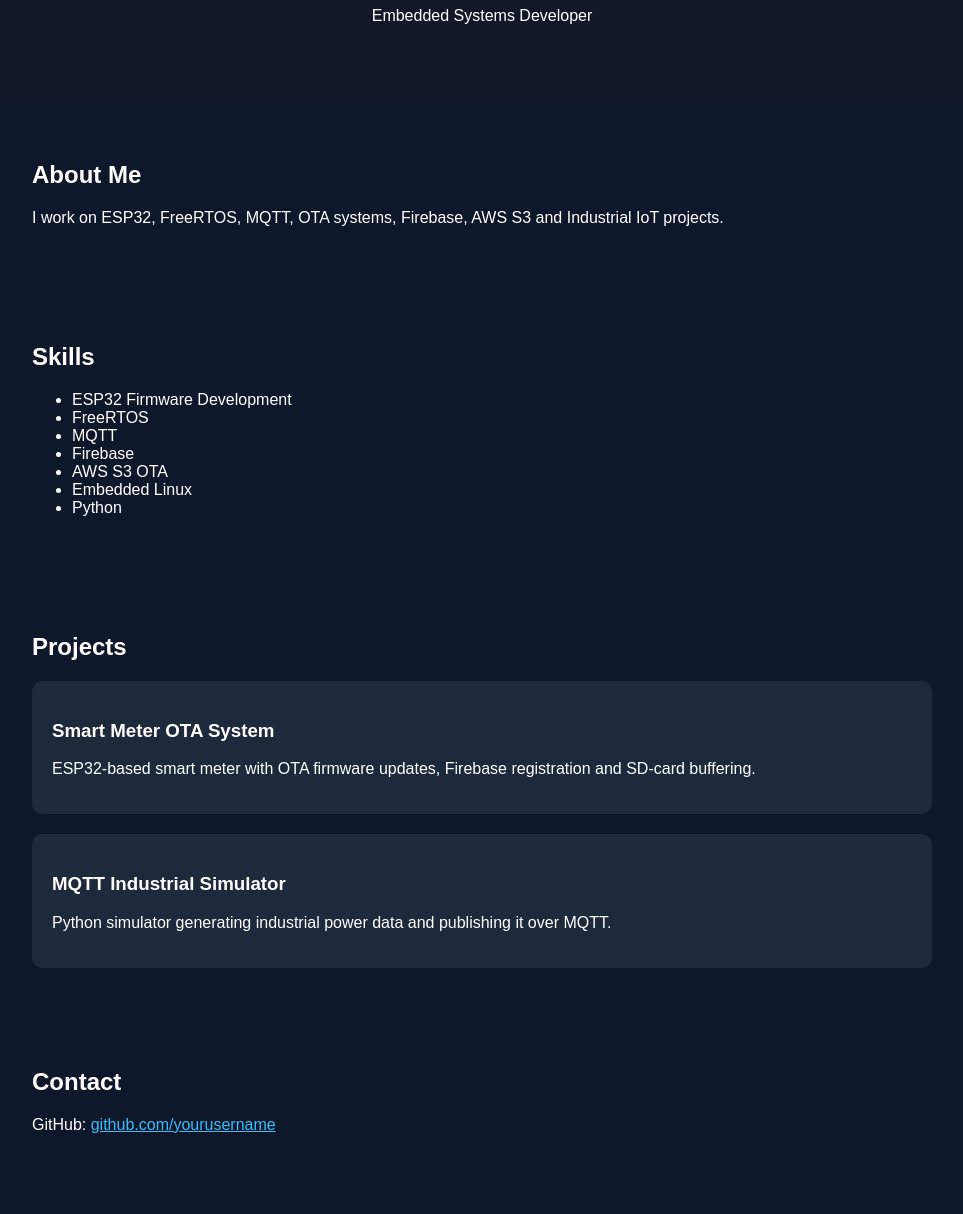
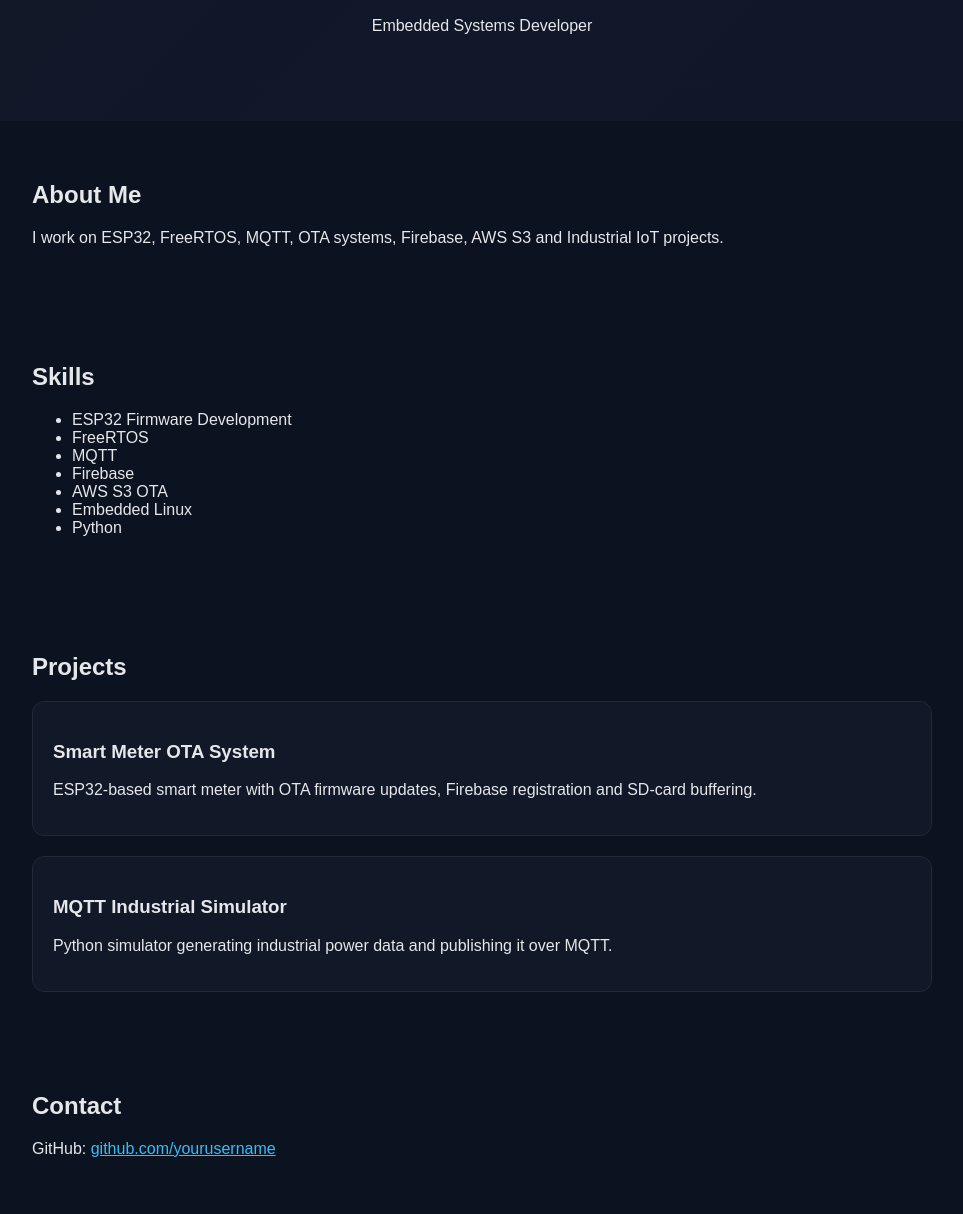
Before and after one commit to tayyabxfr/tayyabxfr.github.io, a plain HTML site: page index.html in a window 1280 px wide. Shown: the part 172-1386 px from the top of the page, without its empty margins (158-1121 px from the left). Before the commit the page ends 1362 px from the top, so only its background shows below. Drawn offline with Linux system fonts and the light colour scheme.

Commit message:
Update index.html

```diff
--- a/index.html
+++ b/index.html
@@ -8,17 +8,18 @@
   <style>
 body {
   font-family: Arial;
-      background: #0f172a;
-      color: white;
+  background: #0b1220;
+  color: #e5e7eb;
   margin: 0;
-      padding: 0;
 }
 
 header {
   text-align: center;
-      padding: 60px;
-      background: #111827;
+  padding: 70px 20px;
+  background: linear-gradient(135deg, #111827, #0f172a);
 }
+
+
 
     h1 {
       font-size: 48px;
@@ -31,10 +32,11 @@
     }
 
 .project {
-      background: #1e293b;
+  background: #111827;
   padding: 20px;
   margin-top: 20px;
-      border-radius: 10px;
+  border-radius: 12px;
+  border: 1px solid #1f2937;
 }
 
     a {
```
Lines whose indentation alone changed are shown as unchanged.
